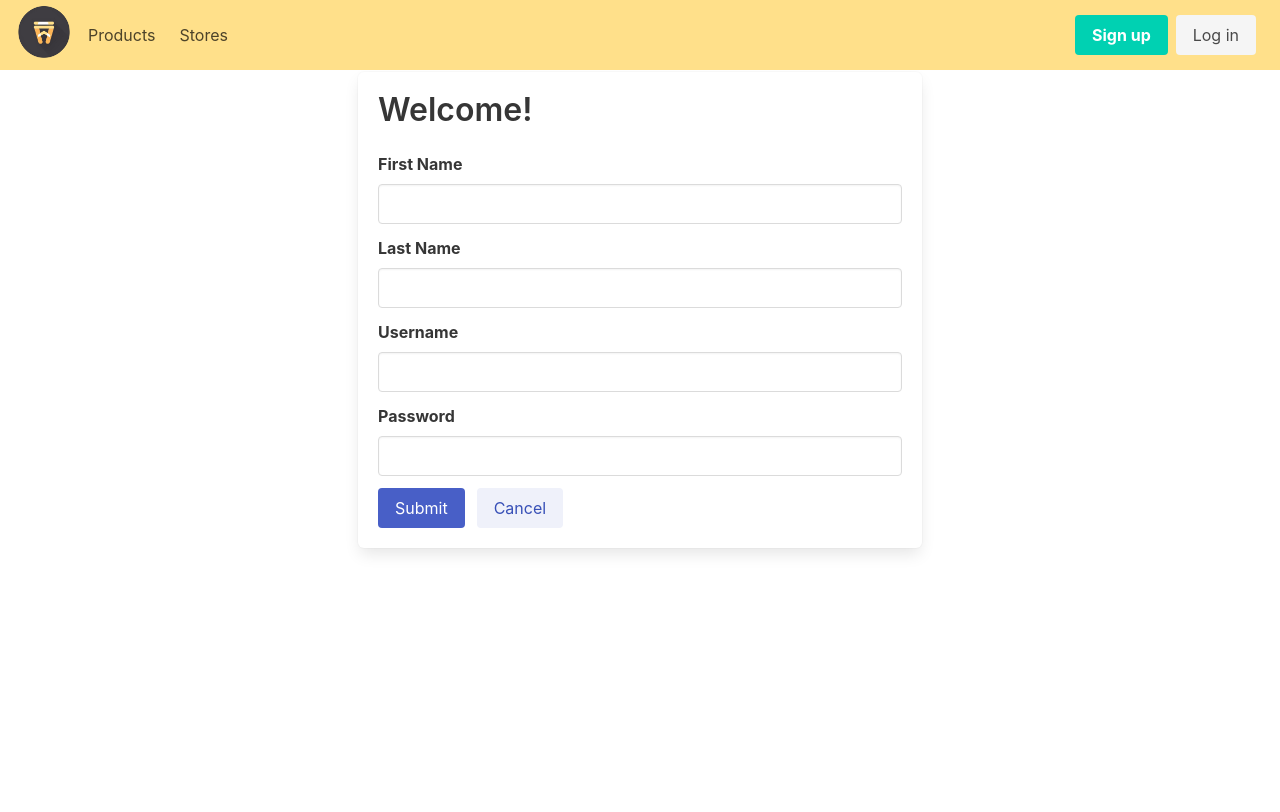
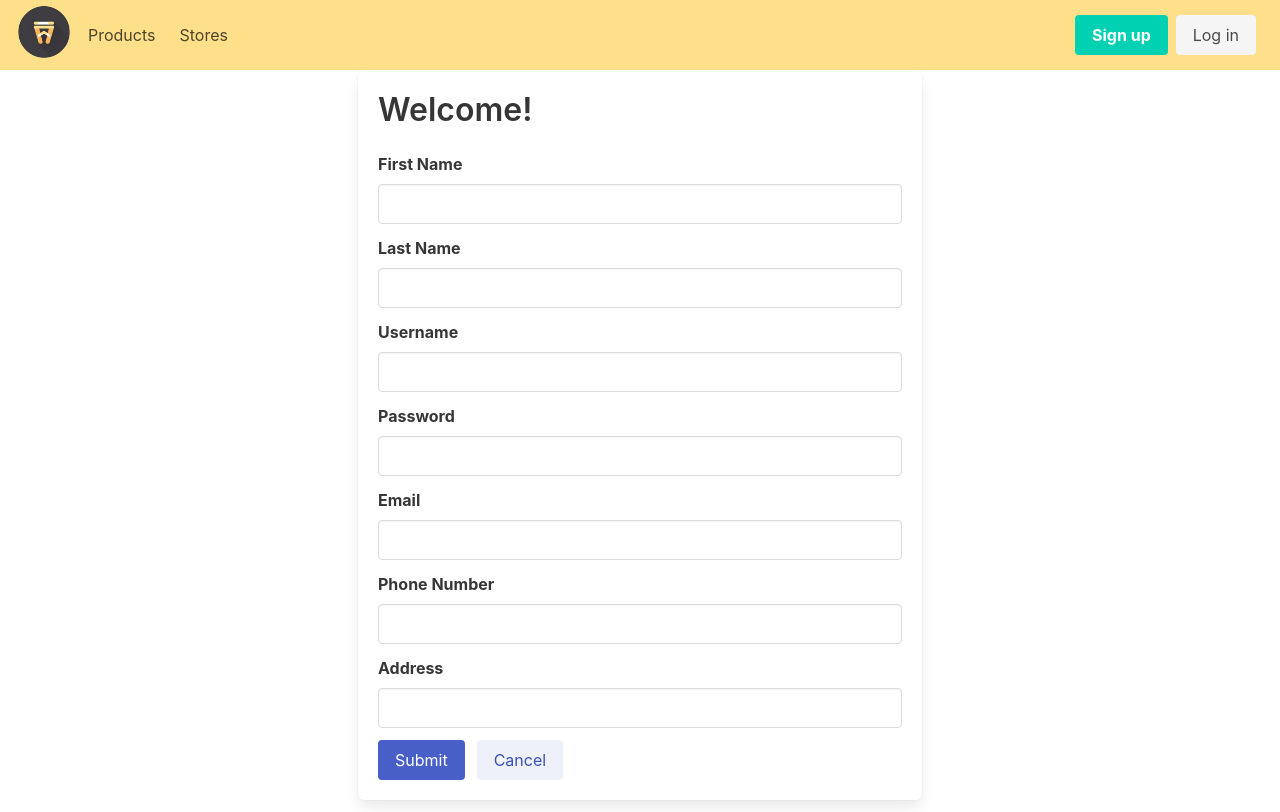
Before and after one commit to NSS-Day-Cohort-76/Bangazon-client-heoogr, a Next.js app: page /register in a window 1280 px wide. Built offline with nearby package versions, Linux system fonts and the light colour scheme.

Commit message:
register new user is successful and routes correctly

```diff
--- a/data/fetcher.js
+++ b/data/fetcher.js
@@ -7,13 +7,21 @@ const checkError = (res) => {
   return res
 }
 
+// const checkErrorJson = (res) => {
+//   if (res.status !== 200) {
+//     throw Error(res.status);
+//   } else {
+//     return res.json()
+//   }
+// }
+
 const checkErrorJson = (res) => {
-  if (res.status !== 200) {
+  if (!res.ok) { // Accepts 200–299
     throw Error(res.status);
   } else {
-    return res.json()
+    return res.json();
   }
-}
+};
 
 
 const catchError = (err) => {
@@ -21,6 +29,7 @@ const catchError = (err) => {
     window.location.href = "/login"
   }
   if (err.message === '404') {
+    console.error("Resource not found")
     throw Error(err.message);
   }
 }
--- a/pages/register.js
+++ b/pages/register.js
@@ -1,43 +1,55 @@
-import Link from 'next/link'
-import { useRouter } from 'next/router'
-import { useRef } from 'react'
-import { Input } from '../components/form-elements'
-import Layout from '../components/layout'
-import Navbar from '../components/navbar'
-import { useAppContext } from '../context/state'
-import { register } from '../data/auth'
+import Link from "next/link";
+import { useRouter } from "next/router";
+import { useRef } from "react";
+import { Input } from "../components/form-elements";
+import Layout from "../components/layout";
+import Navbar from "../components/navbar";
+import { useAppContext } from "../context/state";
+import { register } from "../data/auth";
 
 export default function Register() {
-  const {setToken} = useAppContext()
+  console.log("Register component rendered")
+  const { setToken } = useAppContext();
 
-  const firstName = useRef('')
-  const lastName = useRef('')
-  const username = useRef('')
-  const password = useRef('')
-  const router = useRouter()
+  const firstName = useRef("");
+  const lastName = useRef("");
+  const username = useRef("");
+  const password = useRef("");
+  const email = useRef("");
+  const phone = useRef("");
+  const address = useRef("");
+
+  const router = useRouter();
 
   const submit = (e) => {
-    e.preventDefault()
+    e.preventDefault();
 
     const user = {
       username: username.current.value,
+      email: email.current.value,
       password: password.current.value,
       first_name: firstName.current.value,
-      last_name: lastName.current.value
-    }
+      last_name: lastName.current.value,
+      phone_number: phone.current.value,
+      address: address.current.value,
+    };
 
     register(user).then((res) => {
-      if (res.token) {
-        setToken(res.token)
-        router.push('/')
+      console.log("register response:", res);
+      if (res?.token) {
+        setToken(res.token);
+        localStorage.setItem("token", res.token); // Manually set it immediately
+        router.push("/"); // Move this here after setting token
+      } else {
+        console.log("No token returned")
       }
-    })
-  }
+    });
+  };
 
   return (
     <div className="columns is-centered">
       <div className="column is-half">
-        <form className="box">
+        <form className="box" onSubmit={submit}>
           <h1 className="title">Welcome!</h1>
           <Input
             id="firstName"
@@ -45,29 +57,24 @@ export default function Register() {
             type="text"
             label="First Name"
           />
-          <Input
-            id="lastName"
-            refEl={lastName}
-            type="text"
-            label="Last Name"
-          />
+          <Input id="lastName" refEl={lastName} type="text" label="Last Name" />
 
-          <Input
-            id="username"
-            refEl={username}
-            type="text"
-            label="Username"
-          />
+          <Input id="username" refEl={username} type="text" label="Username" />
           <Input
             id="password"
             refEl={password}
             type="password"
             label="Password"
           />
+          <Input id="email" refEl={email} type="email" label="Email" />
+          <Input id="phone" refEl={phone} type="text" label="Phone Number" />
+          <Input id="address" refEl={address} type="text" label="Address" />
 
           <div className="field is-grouped">
             <div className="control">
-              <button className="button is-link" onClick={submit}>Submit</button>
+              <button className="button is-link" type="submit">
+                Submit
+              </button>
             </div>
             <div className="control">
               <Link href="/login">
@@ -78,7 +85,7 @@ export default function Register() {
         </form>
       </div>
     </div>
-  )
+  );
 }
 
 Register.getLayout = function getLayout(page) {
@@ -87,5 +94,5 @@ Register.getLayout = function getLayout(page) {
       <Navbar />
       {page}
     </Layout>
-  )
-}
+  );
+};
```
